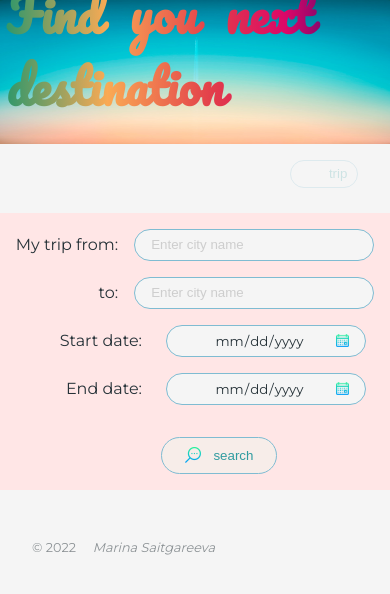
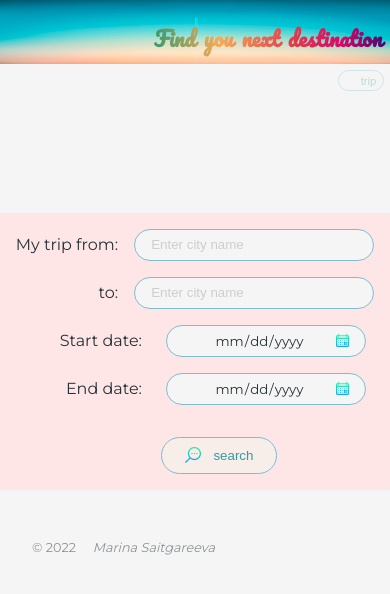
Before and after one commit to MarinaSaitgareeva/Udacity-Travel-App, a website built with webpack: page src/client/views/index.html in a window 390 px wide. Built offline with nearby package versions, Linux system fonts and the light colour scheme.

Commit message:
add responsive design

```diff
--- a/src/client/styles/header.scss
+++ b/src/client/styles/header.scss
@@ -9,7 +9,7 @@ header {
 
   #header-container {
     width: 100%;
-    height: 9rem;
+    height: 7rem;
 
     display: flex;
     flex-direction: column;
@@ -19,9 +19,9 @@ header {
     background-image: url(/src/client/assets/main-img.jpg);
     background-size: 100% 100%;
 
-    font-size: 1.5rem;
+    font-size: 1.3rem;
     font-family: $title-font-family;
-    word-spacing: 1rem;
+    word-spacing: 1.2rem;
 
     #header {
       // % - to spread colors in linear-gradient.
@@ -32,28 +32,19 @@ header {
       -webkit-text-fill-color: transparent;
       // Display: inline-block -> Text linear-gradient should be set on only the text, not its background.
 
-      padding: 0.4rem;
-      margin: 0 2rem 1rem 0;
+      padding: 0.4rem 0.5rem;
+      margin-right: 1rem;
+      margin-bottom: 0.5rem;
     }
   }
 
-  #trip-add {
-    // background-color: $white-smoke;
+  #add-btn {
+    position: absolute;
+    right: 0.6rem;
 
-    padding-top: 1rem;
-    padding-bottom: 3.2rem;
-  }
-
-  #add-form {
-    float: right;
-
-    padding-inline: 2rem;
-
-    #add-btn {
     display: flex;
-      justify-content: space-between;
     align-items: center;
-      gap: 0.8rem;
+    gap: 0.4rem;
 
     background-color: $white-smoke;
     border: $btn-border;
@@ -62,11 +53,12 @@ header {
     color: $btn-text;
 
     padding: $btn-padding-small;
+    margin-top: 0.6rem;
 
     cursor: pointer;
     transition: 0.3s all ease-in-out;
 
-      opacity: 0.2;
+    opacity: 0.3;
 
     &:hover {
       box-shadow: $btn-box-shadow-hover;
@@ -79,12 +71,59 @@ header {
     }
 
     #add-btn-img {
-        height: 1rem;
-        width: 1rem;
+      height: 0.7rem;
+      width: 0.7rem;
 
       background-image: url(/src/client/assets/add-btn.png);
       background-size: 100% 100%;
     }
+  }
+
+  /* Medium devices (landscape tablets, 768px and up) */
+  @media only screen and (max-width: 768px) {
+    #header-container {
+      height: 5.5rem;
+      font-size: 1rem;
+      word-spacing: 0.7rem;
+    }
+  }
+
+  /* Small devices (portrait tablets and large phones, 600px and up) */
+  @media only screen and (max-width: 600px) {
+    #header-container {
+      height: 4rem;
+      font-size: 0.7rem;
+      word-spacing: 0.2rem;
+
+      #header {
+        margin-right: 0.2rem;
+        margin-bottom: 0.2rem;
+      }
+    }
+
+    #add-btn {
+      gap: 0.25rem;
+
+      font-size: 0.7rem;
+
+      padding: $btn-padding-xsmall;
+    }
+  }
+
+  /* Extra small devices (phones, 400px and down) */
+  @media only screen and (max-width: 400px) {
+    #header-container {
+      font-size: 0.65rem;
+
+      #header {
+        margin-right: 0;
+      }
+    }
+    #add-btn {
+      right: 0.4rem;
+
+      padding: $btn-padding-xsmall;
+      margin-top: 0.4rem;
     }
   }
 }
```
Lines whose indentation alone changed are shown as unchanged.
